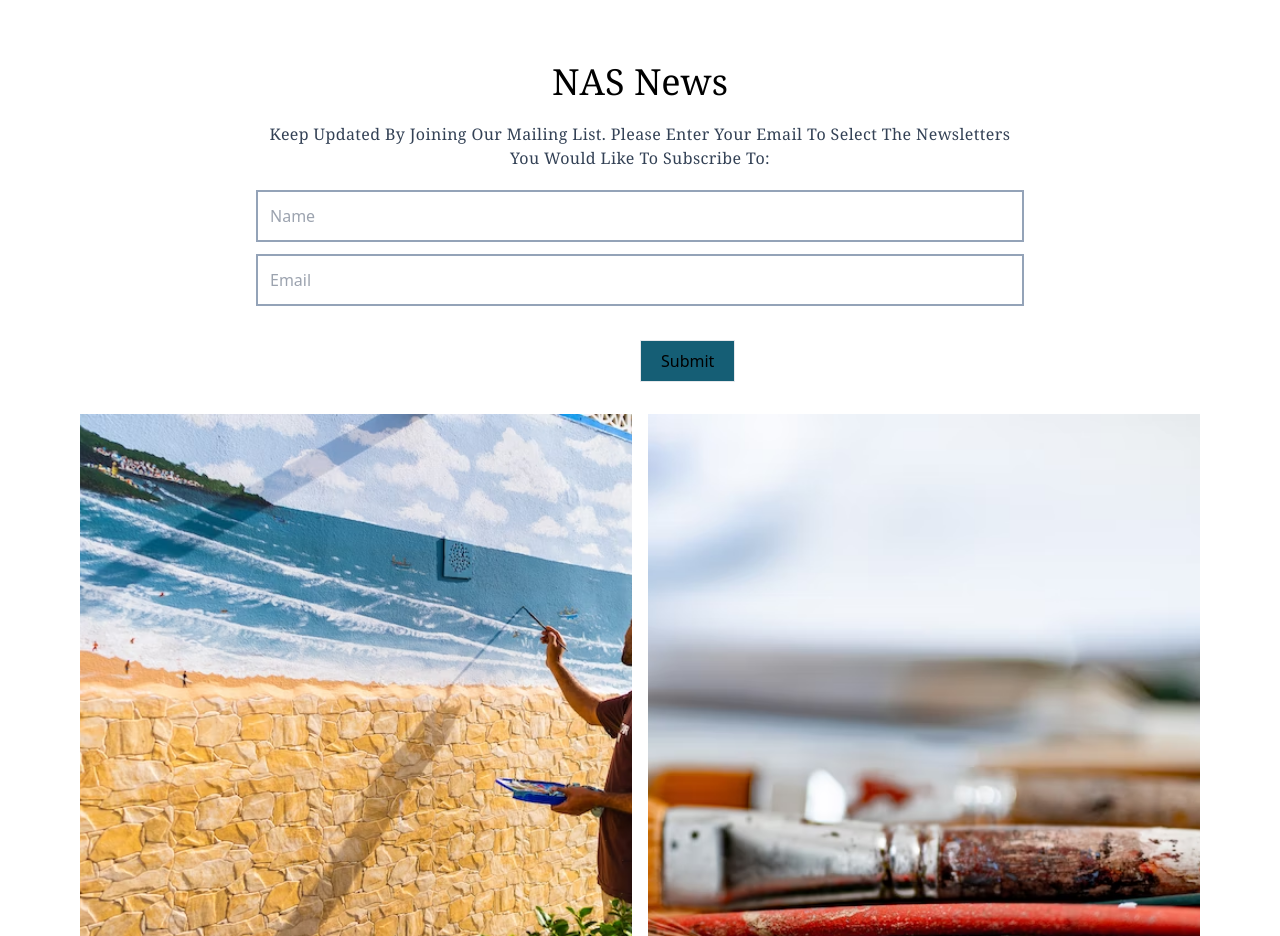
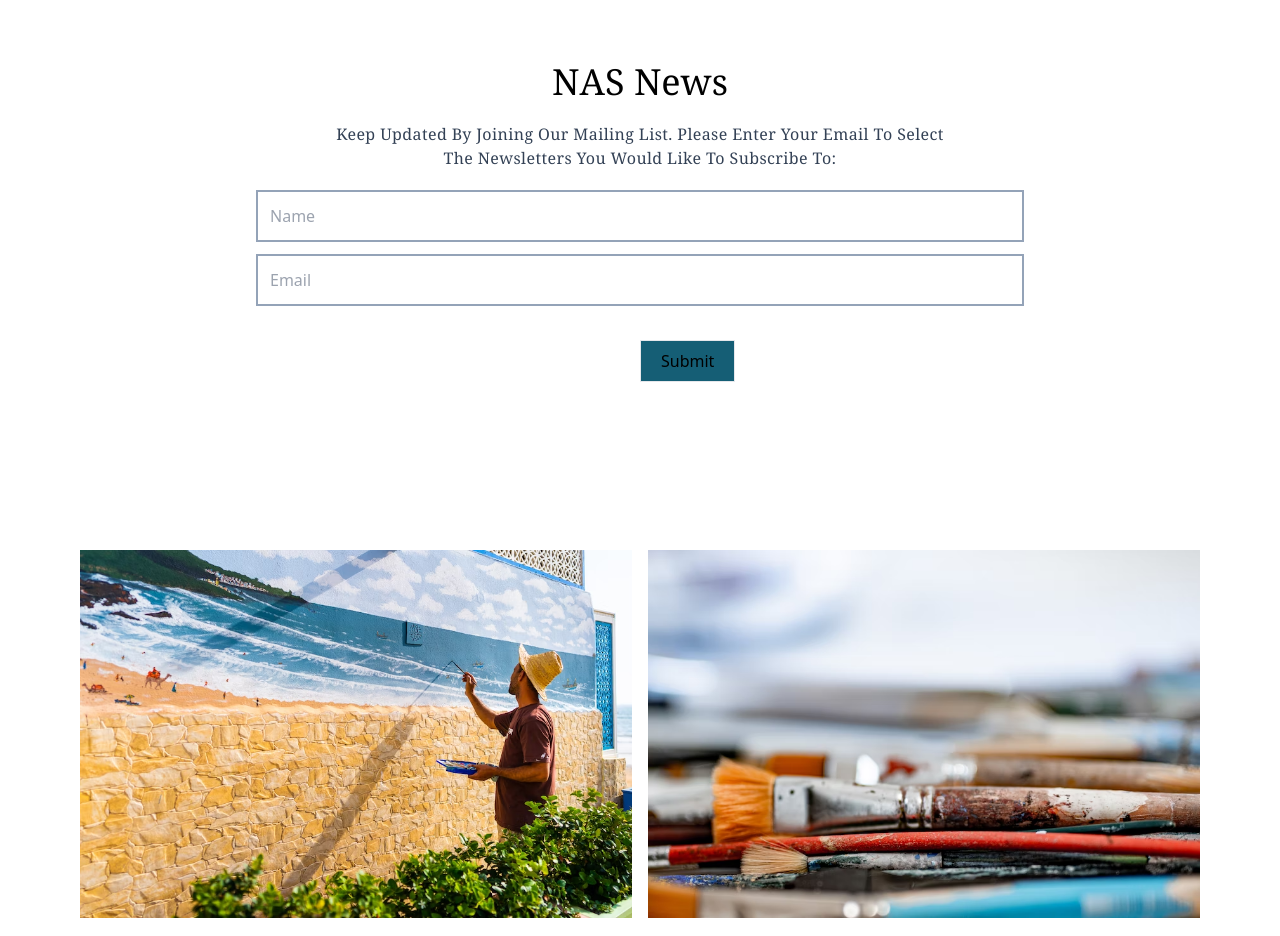
Before and after one commit to yafet-123/Sample_education_sample1, a Next.js app: page / in a window 1280 px wide. Shown: the part 4096-5032 px from the top of the page. Built offline with nearby package versions, Linux system fonts and the light colour scheme.

Commit message:
fixing the bug

```diff
--- a/components/News.js
+++ b/components/News.js
@@ -4,14 +4,16 @@ import Link from "next/link";
 export function News() {
   return (
     <div>
-      <div className="max-w-3xl mx-auto relative">
-        <h1 className="text-center text-4xl font-serif font-medium mb-5">
+      <div className="max-w-3xl mx-auto">
+        <h1 className="text-center text-4xl font-serif font-medium mb-5 mx-20">
           NAS News
         </h1>
-        <p className="text-center font-serif text-slate-700 tracking-wide leading-6 capitalize mb-5">
+        <p className="text-center font-serif text-slate-700 tracking-wide leading-6 capitalize mb-5 mx-20">
           Keep updated by joining our mailing list. Please enter your email to
           select the newsletters you would like to subscribe to:
         </p>
+
+        <div className="mx-20 lg:mx-0 relative">
           <input
             placeholder="Name"
             type="text"
@@ -23,10 +25,10 @@ export function News() {
             type="email"
             className="w-full border-slate-400 border-2 p-3 mb-3"
           />
-
           <button className="bg-cyan-800 border py-2 px-5 absolute left-1/2 -bottom-16">
             Submit
           </button>
+        </div>
       </div>
       <div className="grid grid-cols-1 md:grid-cols-2 gap-4 mt-24 mx-20">
         <div className="news_background_one w-full h-[40rem]"></div>
--- a/styles/globals.css
+++ b/styles/globals.css
@@ -27,12 +27,12 @@
   background-image: url("../public/image/bgImage11.avif");
   background-position: center;
   background-repeat: no-repeat;
-  background-size: cover;
+  background-size: contain;
 }
 
 .news_background_two {
   background-image: url("../public/image/bgImage12.avif");
   background-position: center;
   background-repeat: no-repeat;
-  background-size: cover;
+  background-size: contain;
 }
```
Lines whose indentation alone changed are shown as unchanged.
